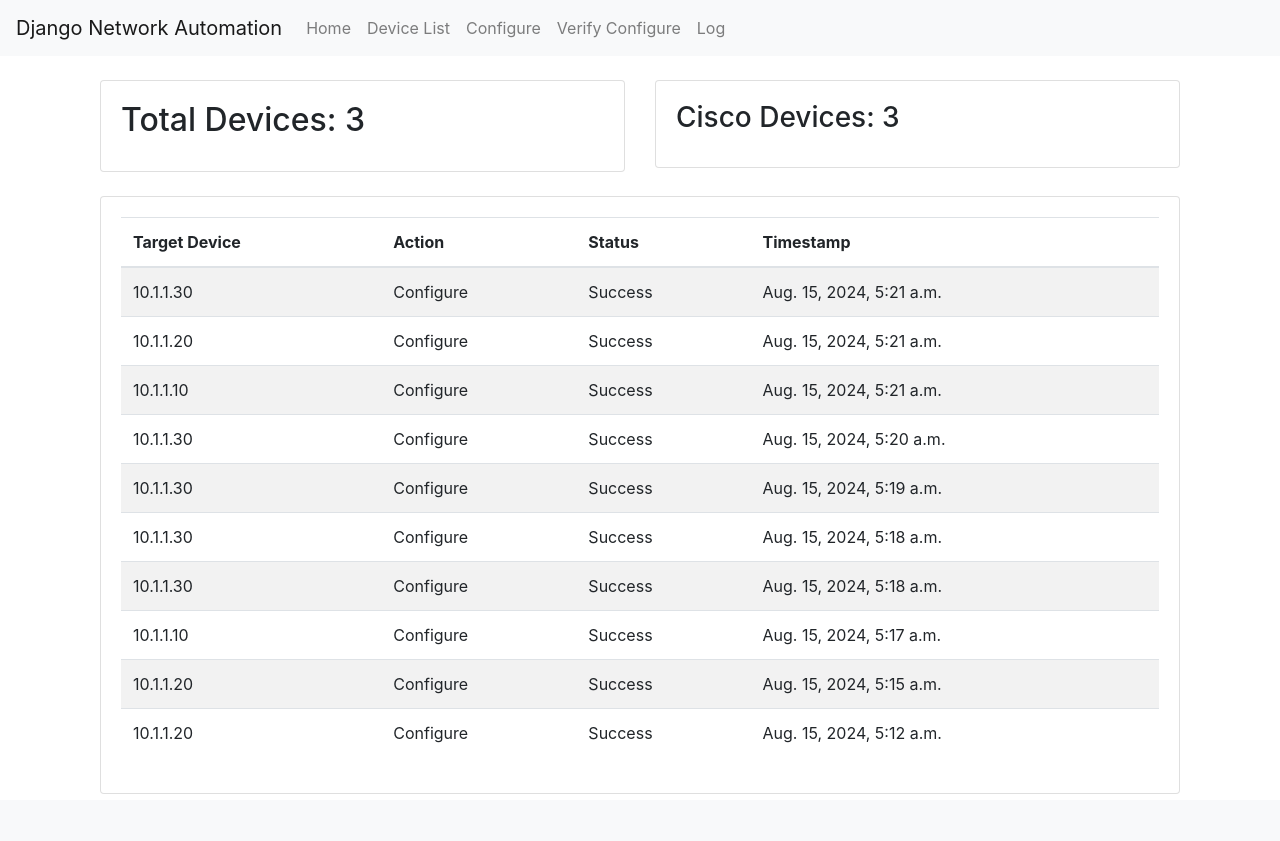
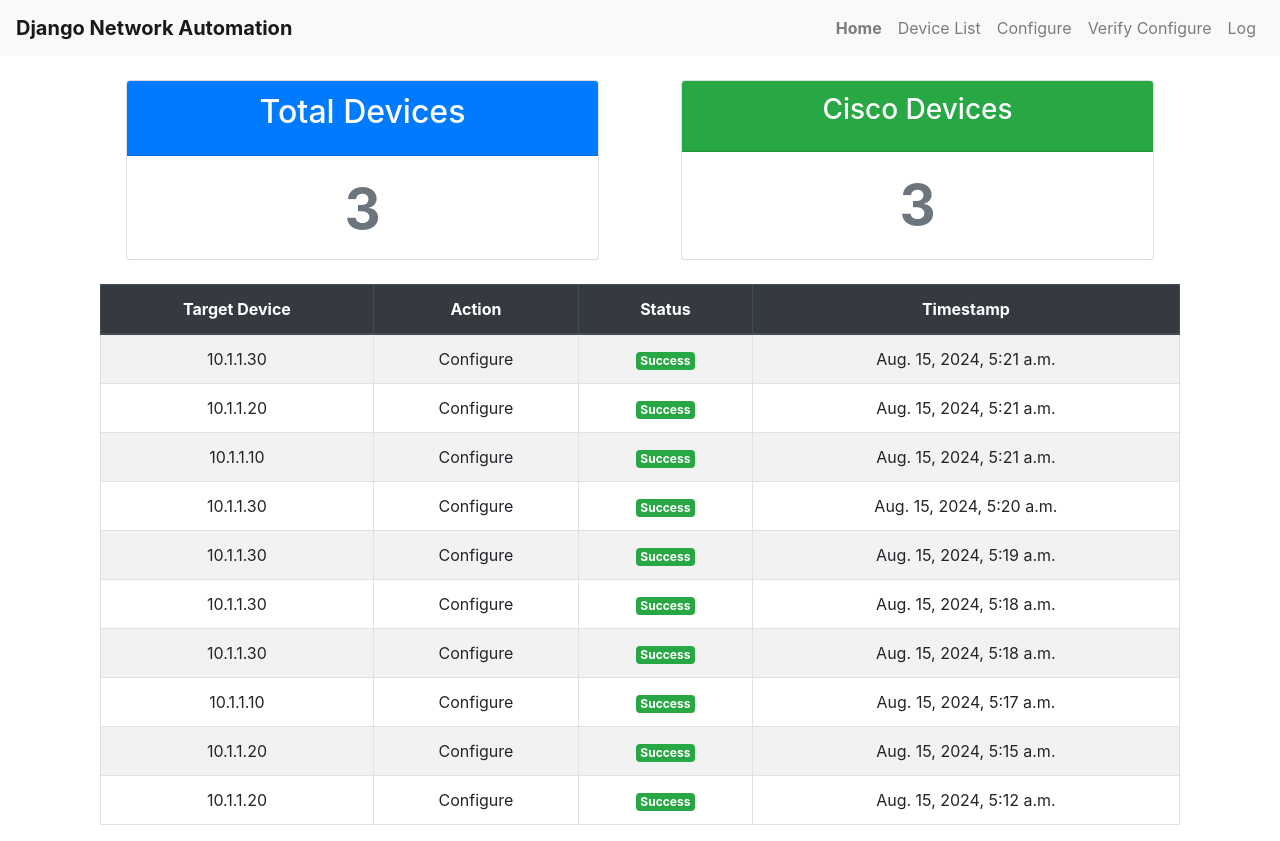
Before and after one commit to filipemf/django_network_auto, a Django app: page / in a window 1280 px wide. Before the commit the page ends 794 px from the top, so only its background shows below. Run offline with Django 5.2, Linux system fonts and the light colour scheme; data comes from the database, SQL or seed files in the repository; some libraries are stand-ins or nearby versions.

Commit message:
Improving visuals and QOL

```diff
--- a/templates/base.html
+++ b/templates/base.html
@@ -7,40 +7,36 @@
     </head>
     <body>
         <nav class="navbar navbar-expand-lg navbar-light bg-light">
-            <a class="navbar-brand" href="{% url 'home' %}">Django Network Automation</a>
+            <a class="navbar-brand font-weight-bold" href="{% url 'home' %}">Django Network Automation</a>
             <button class="navbar-toggler" type="button" data-toggle="collapse" data-target="#navbarNav" aria-controls="navbarNav" aria-expanded="false" aria-label="Toggle navigation">
                 <span class="navbar-toggler-icon"></span>
             </button>
             <div class="collapse navbar-collapse" id="navbarNav">
-                <ul class="navbar-nav">
+                <ul class="navbar-nav ml-auto">
                     <li class="nav-item">
-                        <a class="nav-link" href="{% url 'home' %}">Home</a>
+                        <a class="nav-link {% if request.resolver_match.url_name == 'home' %}font-weight-bold{% endif %}" href="{% url 'home' %}">Home</a>
                     </li>
                     <li class="nav-item">
-                        <a class="nav-link" href="{% url 'devices' %}">Device List</a>
+                        <a class="nav-link {% if request.resolver_match.url_name == 'devices' %}font-weight-bold{% endif %}" href="{% url 'devices' %}">Device List</a>
                     </li>
                     <li class="nav-item">
-                        <a class="nav-link" href="{% url 'configure' %}">Configure</a>
+                        <a class="nav-link {% if request.resolver_match.url_name == 'configure' %}font-weight-bold{% endif %}" href="{% url 'configure' %}">Configure</a>
                     </li>
                     <li class="nav-item">
-                        <a class="nav-link" href="{% url 'verify_config' %}">Verify Configure</a>
+                        <a class="nav-link {% if request.resolver_match.url_name == 'verify_config' %}font-weight-bold{% endif %}" href="{% url 'verify_config' %}">Verify Configure</a>
                     </li>
                     <li class="nav-item">
-                        <a class="nav-link" href="{% url 'log' %}">Log</a>
+                        <a class="nav-link {% if request.resolver_match.url_name == 'log' %}font-weight-bold{% endif %}" href="{% url 'log' %}">Log</a>
                     </li>
                 </ul>
             </div>
         </nav>
-        <div class="container">
+        <div class="container mt-4">
             {% block content %}
-
             {% endblock %}
         </div>
-
-        <!--Optional javascript, jquery, popperjs and bootstrap-->
         <script src="https://code.jquery.com/jquery-3.3.1.slim.min.js"></script>
         <script src="https://cdnjs.cloudflare.com/ajax/libs/popper.js/1.14.7/umd/popper.min.js"></script>
         <script src="https://stackpath.bootstrapcdn.com/bootstrap/4.3.1/js/bootstrap.min.js"></script>
-
     </body>
 </html>
--- a/templates/home.html
+++ b/templates/home.html
@@ -1,58 +1,78 @@
 {% extends 'base.html' %}
 
 {% block content %}
-    <div>
     <div class="container mt-4">
         <div class="row">
-                <div class="col-md-6">
-                    <div class="card">
-                        <div class="card-body">
-                            <h2 class="card-title">Total Devices: {{total_devices}}</h2>
+            <div class="col-md-6 mb-4">
+                <div class="card mx-auto" style="height: 180px; width: 90%;">
+                    <div class="card-header bg-primary text-white text-center">
+                        <h2 class="card-title">Total Devices</h2>
+                    </div>
+                    <div class="card-body d-flex justify-content-center align-items-center">
+                        <p class="font-weight-bold text-muted display-4">{{total_devices}}</p>
                     </div>
                 </div>
             </div>
-                <div class="col-md-6">
-                    <div class="card">
-                        <div class="card-body">
-                            <h3 class="card-title">Cisco Devices: {{cisco_devices}}</h3>
+            <div class="col-md-6 mb-4">
+                <div class="card mx-auto" style="height: 180px; width: 90%;">
+                    <div class="card-header bg-success text-white text-center">
+                        <h3 class="card-title">Cisco Devices</h3>
+                    </div>
+                    <div class="card-body d-flex justify-content-center align-items-center">
+                        <p class="font-weight-bold text-muted display-4">{{cisco_devices}}</p>
                     </div>
                 </div>
             </div>
-                <!-- <div class="col-md-6">
-                    <div class="card">
-                        <div class="card-body">
-                            <h3 class="card-title">Juniper Devices: {{juniper_devices}}</h3>
+            <!-- Uncomment and style these cards as needed -->
+            <!--
+            <div class="col-md-6 mb-4">
+                <div class="card mx-auto" style="height: 200px; width: 90%;">
+                    <div class="card-header bg-warning text-white text-center">
+                        <h3 class="card-title">Juniper Devices</h3>
+                    </div>
+                    <div class="card-body d-flex justify-content-center align-items-center">
+                        <p class="font-weight-bold text-muted display-4">{{juniper_devices}}</p>
                     </div>
                 </div>
             </div>
-                <div class="col-md-6">
-                    <div class="card">
-                        <div class="card-body">
-                            <h3 class="card-title">Arista Devices: {{arista_devices}}</h3>
+            <div class="col-md-6 mb-4">
+                <div class="card mx-auto" style="height: 200px; width: 90%;">
+                    <div class="card-header bg-danger text-white text-center">
+                        <h3 class="card-title">Arista Devices</h3>
+                    </div>
+                    <div class="card-body d-flex justify-content-center align-items-center">
+                        <p class="font-weight-bold text-muted display-4">{{arista_devices}}</p>
                     </div>
                 </div>
-                </div> -->
             </div>
-            <div class="row mt-4">
-                <div class="col-md-12">
-                    <div class="card">
-                        <div class="card-body">
-                            <table class="table table-striped">
-                                <thead>
+            -->
+        </div>
+        <div class="row">
+            <div class="col-12">
+                <table class="table table-striped table-bordered">
+                    <thead class="thead-dark">
                         <tr>
-                                        <th>Target Device</th>
-                                        <th>Action</th>
-                                        <th>Status</th>
-                                        <th>Timestamp</th>
+                            <th scope="col" class="text-center">Target Device</th>
+                            <th scope="col" class="text-center">Action</th>
+                            <th scope="col" class="text-center">Status</th>
+                            <th scope="col" class="text-center">Timestamp</th>
                         </tr>
                     </thead>
                     <tbody>
                         {% for log in last_event %}
                             <tr>
-                                            <td>{{ log.target }}</td>
-                                            <td>{{ log.action }}</td>
-                                            <td>{{ log.status }}</td>
-                                            <td>{{ log.timestamp }}</td>
+                                <td class="text-center">{{ log.target }}</td>
+                                <td class="text-center">{{ log.action }}</td>
+                                <td class="text-center">
+                                    {% if log.status == 'Success' %}
+                                        <span class="badge badge-success">{{ log.status }}</span>
+                                    {% elif log.status == 'Failed' %}
+                                        <span class="badge badge-danger">{{ log.status }}</span>
+                                    {% else %}
+                                        <span class="badge badge-secondary">{{ log.status }}</span>
+                                    {% endif %}
+                                </td>
+                                <td class="text-center">{{ log.timestamp }}</td>
                             </tr>
                         {% endfor %}
                     </tbody>
@@ -60,7 +80,4 @@
             </div>
         </div>
     </div>
-            </div>
-        </div>
-    </div>
 {% endblock %}
```
Also changed, not shown: templates/config.html (+57 -13 lines), templates/devices.html (+12 -6 lines), templates/log.html (+24 -16 lines), README.md, images/configure.png (added), images/device list.png (added), images/home.png (added), images/log.png (added). Lines whose indentation alone changed are shown as unchanged.
